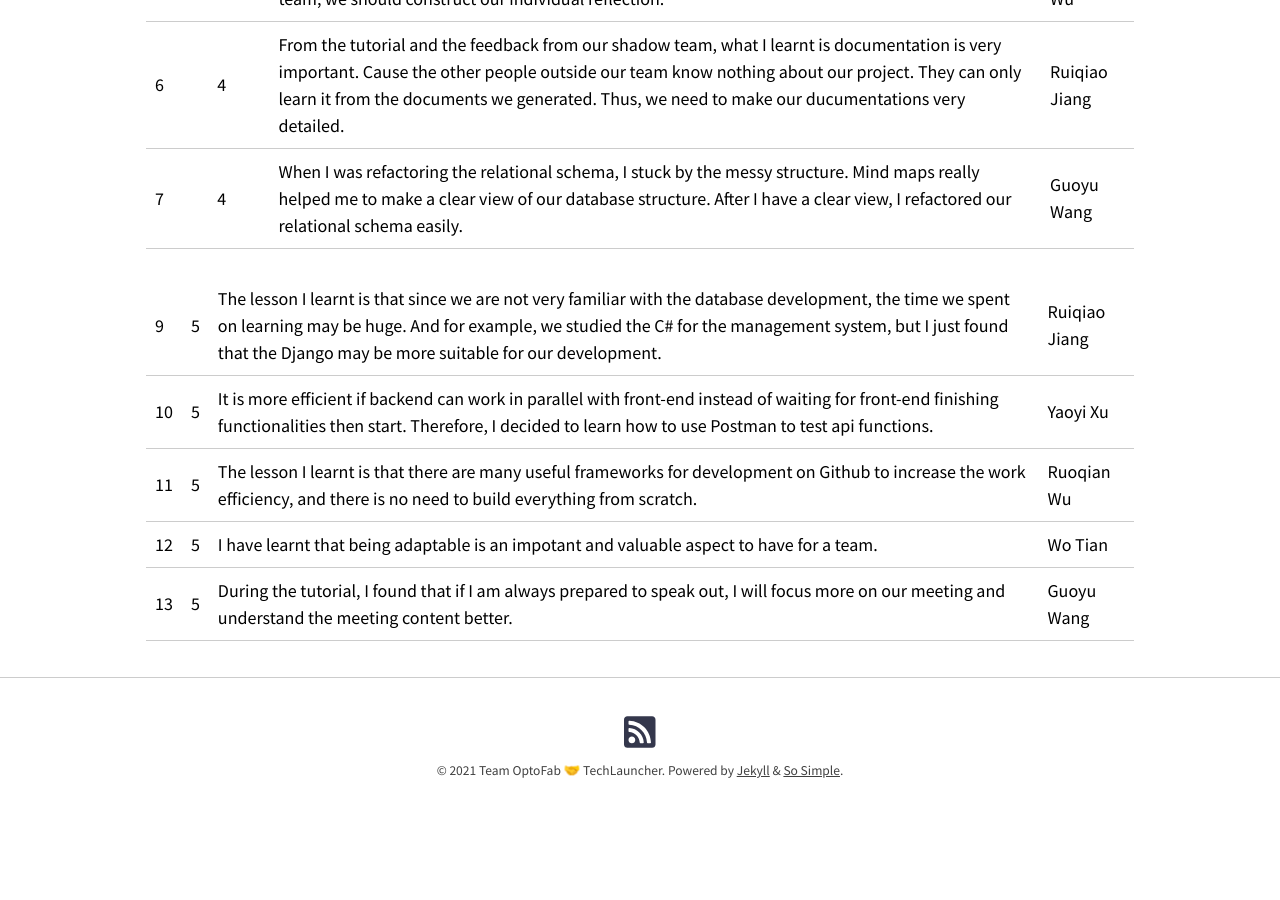
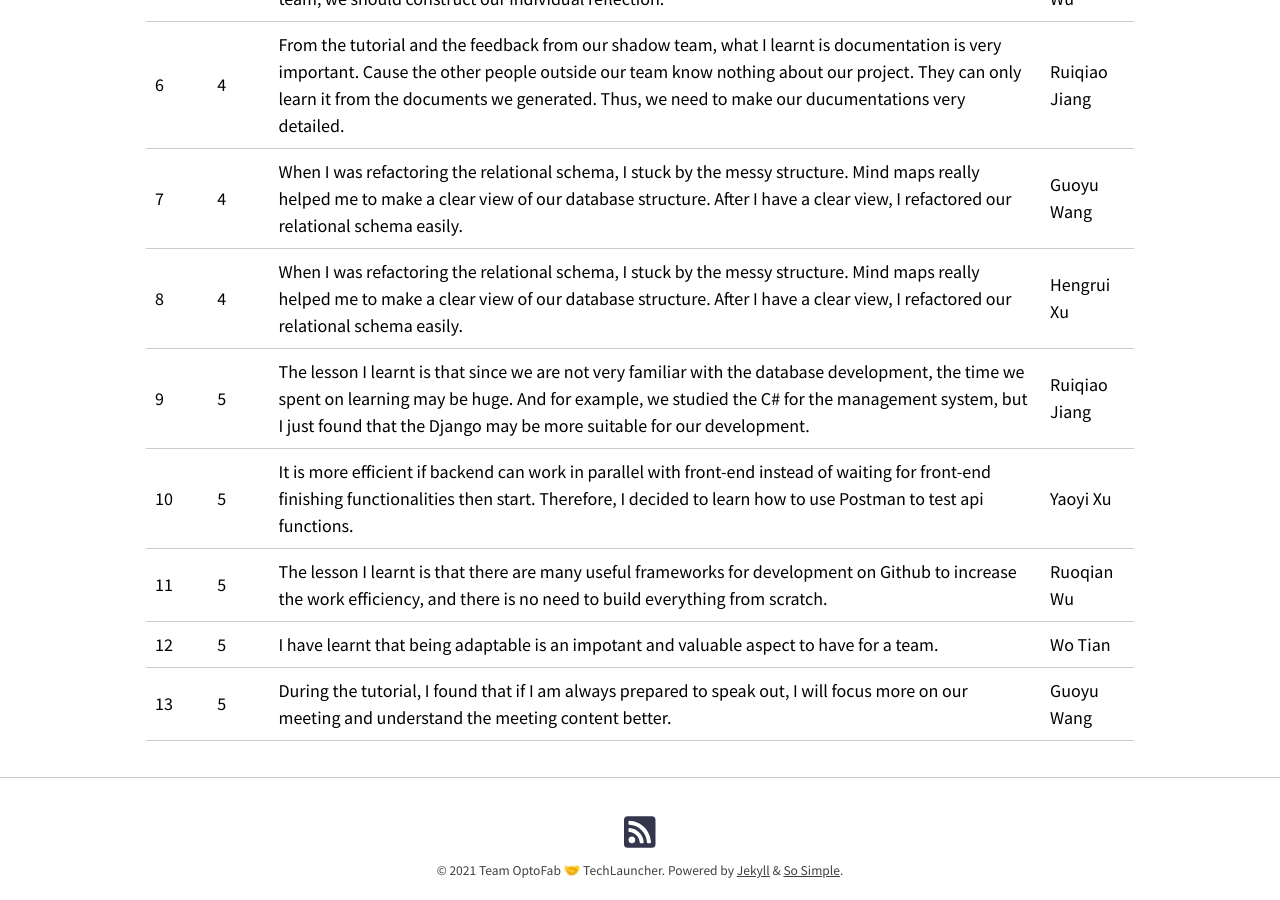
Before and after one commit to optofab/optofab.github.io, a Jekyll site: the page built from logs.md, in a window 1280 px wide and 900 px high, scrolled down 27752 px. Built offline with Jekyll 4.4.1, drawn with Linux system fonts in a browser that asks for light colours; nearby versions of some CDN libraries; emoji names are drawn with the system emoji font; before the commit the page ends 28605 px from its top, so only the background shows below that.

Commit message:
Update logs.md

```diff
--- a/logs.md
+++ b/logs.md
@@ -951,9 +951,9 @@ Decision making logs from previous semester: [link hosted on Confluence](https:/
 | 5         | 4        | The lesson I learnt is that although I am a part of the team, and we received the feedback as the team, we should construct our individual reflection.                                                                                                                                                                                           | Ruoqian Wu |
 | 6         | 4        | From the tutorial and the feedback from our shadow team, what I learnt is documentation is very important. Cause the other people outside our team know nothing about our project. They can only learn it from the documents we generated. Thus, we need to make our ducumentations very detailed.                                                                                                      | Ruiqiao Jiang |
 | 7         | 4        | When I was refactoring the relational schema, I stuck by the messy structure. Mind maps really helped me to make a clear view of our database structure. After I have a clear view, I refactored our relational schema easily.                                                                                                      | Guoyu Wang |
-
+| 8         | 4        | When I was refactoring the relational schema, I stuck by the messy structure. Mind maps really helped me to make a clear view of our database structure. After I have a clear view, I refactored our relational schema easily.                                                                                                      | Hengrui Xu |
 | 9         | 5        | The lesson I learnt is that since we are not very familiar with the database development, the time we spent on learning may be huge. And for example, we studied the C# for the management system, but I just found that the Django may be more suitable for our development.                                                                                                                                        |Ruiqiao Jiang |
-| 10         | 5        | It is more efficient if backend can work in parallel with front-end instead of waiting for front-end finishing functionalities then start. Therefore, I decided to learn how to use Postman to test api functions.                                                                                                                                                                                           | Yaoyi Xu |
-| 11         | 5        | The lesson I learnt is that there are many useful frameworks for development on Github to increase the work efficiency, and there is no need to build everything from scratch.                                                                                                                                                                                           | Ruoqian Wu |
+| 10         | 5       | It is more efficient if backend can work in parallel with front-end instead of waiting for front-end finishing functionalities then start. Therefore, I decided to learn how to use Postman to test api functions.                                                                                                                                                                                           | Yaoyi Xu |
+| 11         | 5       | The lesson I learnt is that there are many useful frameworks for development on Github to increase the work efficiency, and there is no need to build everything from scratch.                                                                                                                                                                                           | Ruoqian Wu |
 | 12        | 5        | I have learnt that being adaptable is an impotant and valuable aspect to have for a team.                                                                                                                                                                                         | Wo Tian |
 | 13        | 5        | During the tutorial, I found that if I am always prepared to speak out, I will focus more on our meeting and understand the meeting content better.                                                                                                                                                                                        | Guoyu Wang |
```
